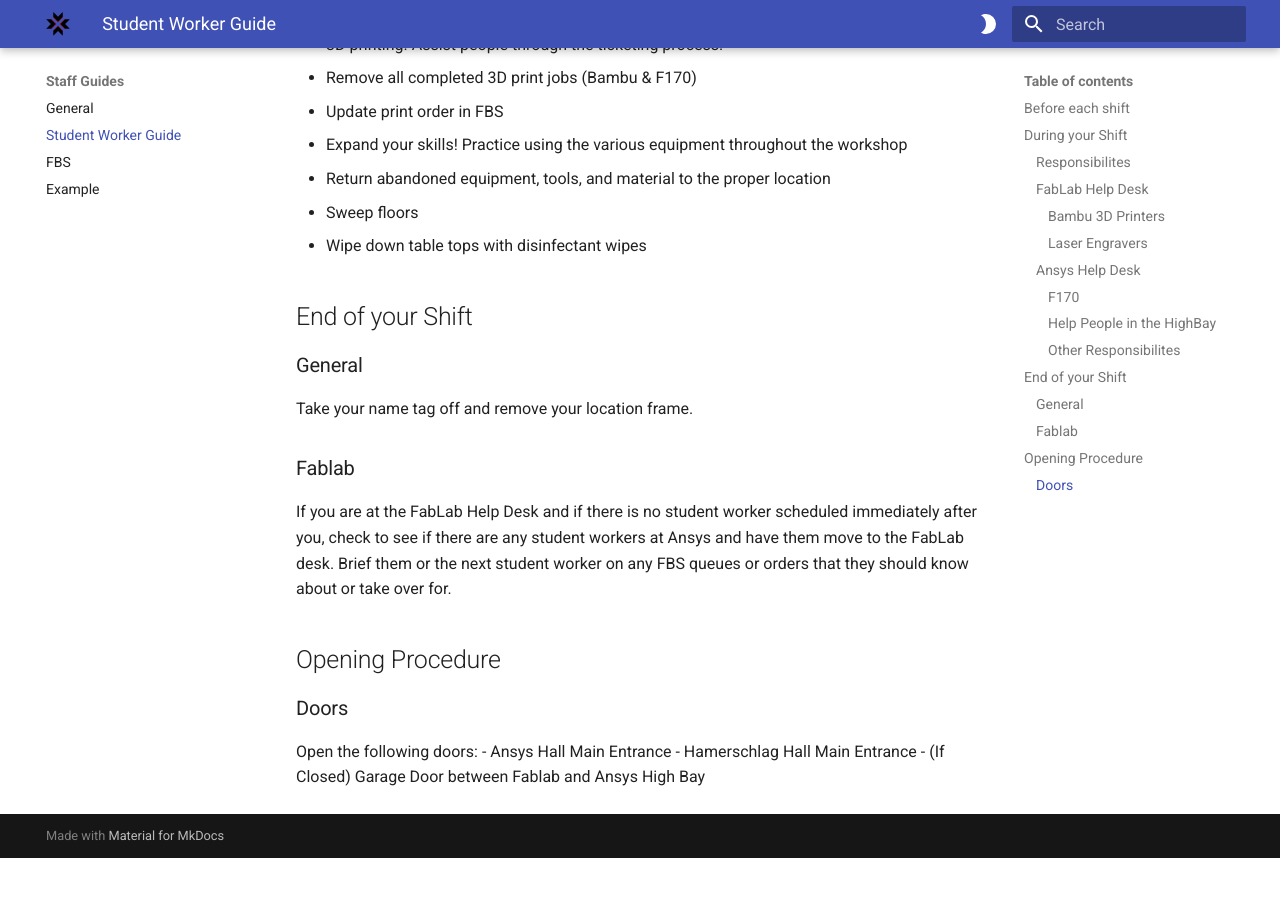
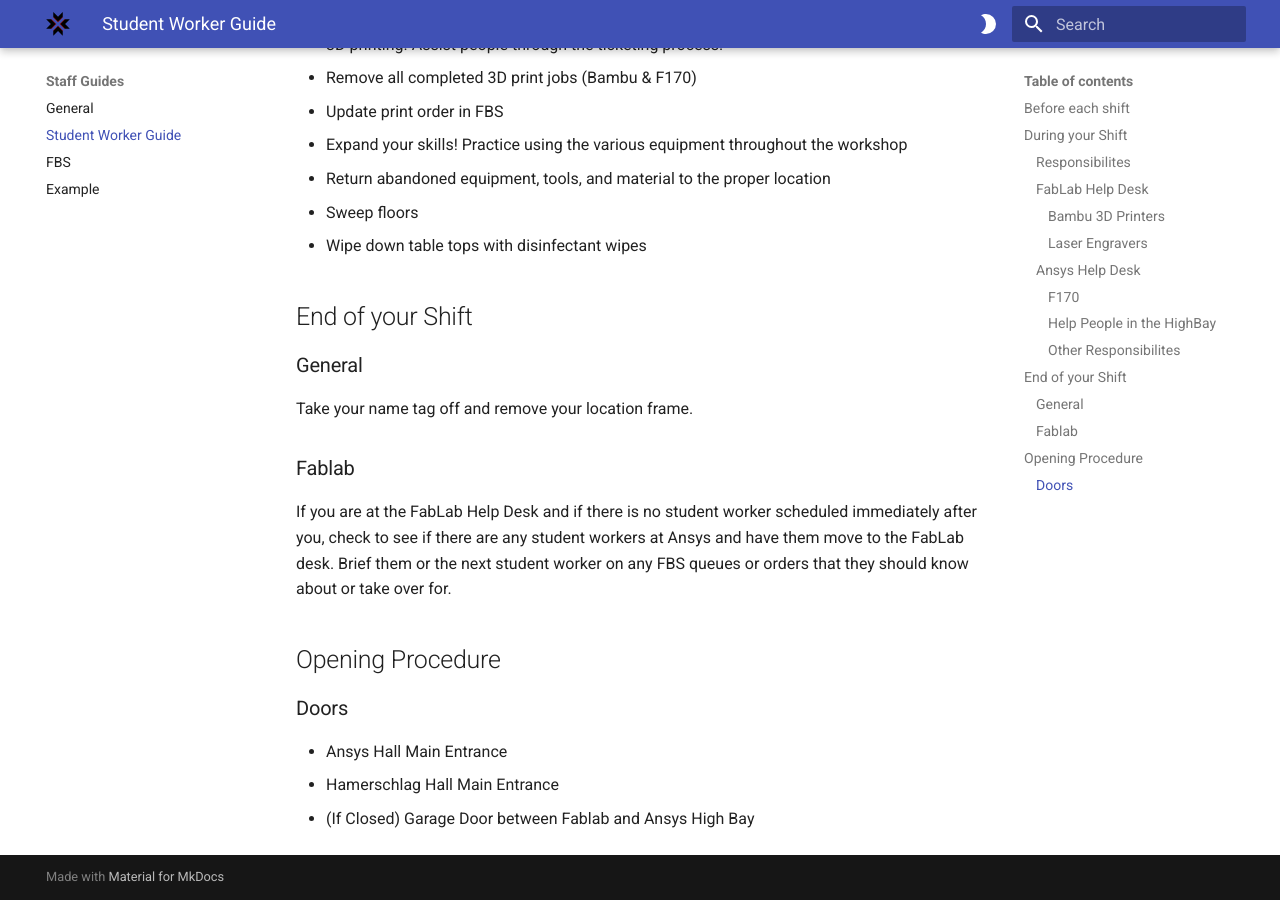
Before and after one commit to alexmnr/techspark, an MkDocs documentation site: the page built from docs/staff-guides/student-worker-guide.md, in a window 1280 px wide and 900 px high, scrolled down 1903 px. Built offline with MkDocs 1.6.1 and Material for MkDocs 9.7.7, drawn with Linux system fonts in a browser that asks for light colours; before the commit the page ends 2761 px from its top, so only the background shows below that.

Commit message:
Update student-worker-guide.md

```diff
--- a/docs/staff-guides/student-worker-guide.md
+++ b/docs/staff-guides/student-worker-guide.md
@@ -67,7 +67,6 @@ Brief them or the next student worker on any FBS queues or orders that they shou
 
 ## Opening Procedure
 ### Doors
-Open the following doors:
 - Ansys Hall Main Entrance
 - Hamerschlag Hall Main Entrance
 - (If Closed) Garage Door between Fablab and Ansys High Bay
```
